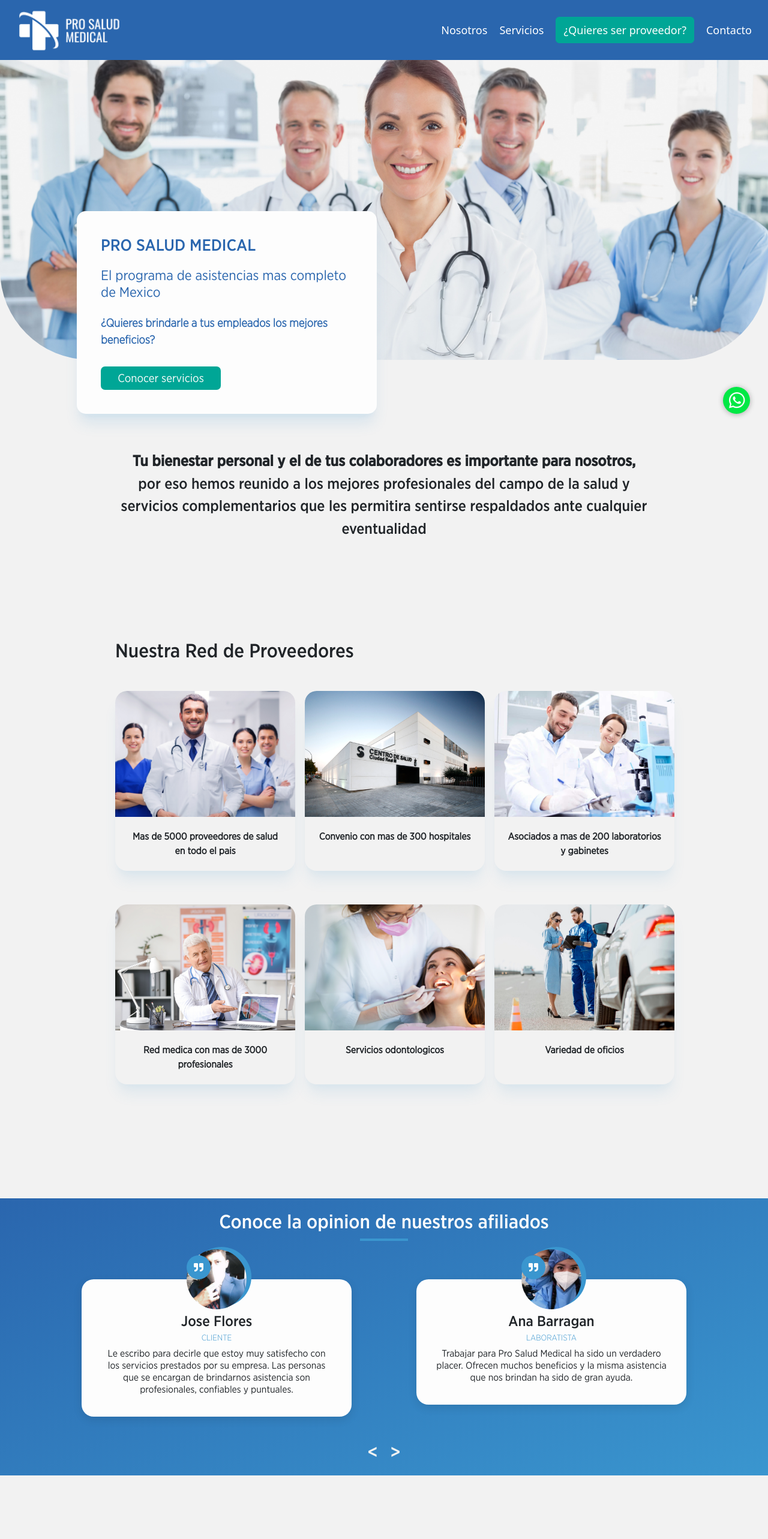
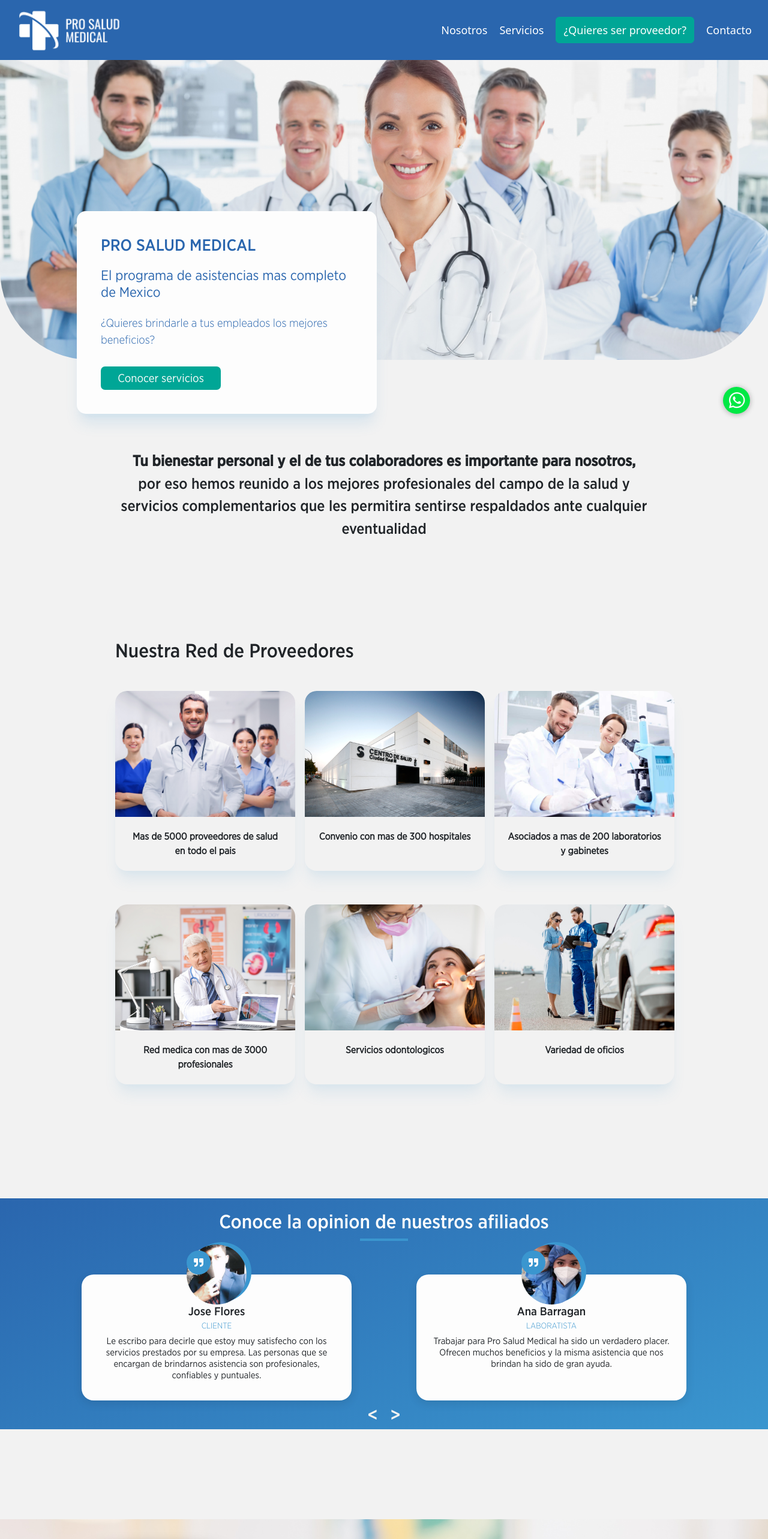
Before and after one commit to MrFontina/ProSaludMedical, a React (Create React App) app: page / in a window 1280 px wide. Shown: the top 2566 px of the page at 60% size. Built offline with nearby package versions, Linux system fonts and the light colour scheme.

Commit message:
slider actualizado

```diff
--- a/src/Componentes/Home.js
+++ b/src/Componentes/Home.js
@@ -10,7 +10,7 @@ const Home = () => {
     <div class="container-home">
       <div class="banner">
         <div class="banner-bg">
-          <div class="banner-presentacion reveal2">
+          <div class="banner-presentacion">
             <h2>PRO SALUD MEDICAL</h2>
             <h3>El programa de asistencias mas completo de Mexico</h3>
             <p>¿Quieres brindarle a tus empleados los mejores beneficios?</p>
--- a/src/Componentes/Slider.js
+++ b/src/Componentes/Slider.js
@@ -39,8 +39,9 @@ const Slider = () => (
     items={items}
     responsive={responsive}
     controlsStrategy="alternate"
-    animationType="fadein"
+    animationType="fadeout"
     animationDuration={800}
+    touchTracking
     infinite
     disableDotsControls
   />
--- a/src/Componentes/reviews.js
+++ b/src/Componentes/reviews.js
@@ -19,7 +19,7 @@ const reviews = [
     name: "Diego Guerrero",
     job: "Medico Radiologo",
     image: "../../Images/review3.jpg",
-    text: "Debo decir que estoy muy impresionado con el nivel de profesionalismo en Pro Salud Medical. Todo el personal está muy bien informado en todas las áreas de gestión, operaciones y funciones. ¡Es una gran empresa para trabajar!",
+    text: "Debo decir que estoy muy impresionado con el nivel de Pro Salud Medical. Todo el personal está muy bien informado en todas las áreas de gestión, operaciones y funciones. ¡Es una gran empresa para trabajar!",
   },
   {
     id: 4,
--- a/src/Styles/Componentes/home.scss
+++ b/src/Styles/Componentes/home.scss
@@ -32,6 +32,7 @@
         height: 300px;
       }
       .banner-presentacion {
+        animation: fadeup 1s ease forwards;
         display: flex;
         flex-direction: column;
         gap: 14px;
@@ -50,6 +51,7 @@
         -o-border-radius: 15px;
         box-shadow: rgba(58, 150, 207, 0.15) 0px 20px 25px -5px,
           rgba(58, 150, 207, 0.05) 0px 10px 10px -5px;
+        -webkit-animation: fadeup 1s ease forwards;
         @media (max-width: 625px) {
           height: auto;
           width: 90%;
@@ -250,3 +252,21 @@
 .reveal2.active {
   @include reveal2active;
 }
+@keyframes fadeup {
+  0% {
+    opacity: 0;
+    transform: perspective(2500px) rotateX(-100deg);
+    -webkit-transform: perspective(2500px) rotateX(-100deg);
+    -moz-transform: perspective(2500px) rotateX(-100deg);
+    -ms-transform: perspective(2500px) rotateX(-100deg);
+    -o-transform: perspective(2500px) rotateX(-100deg);
+  }
+  100% {
+    opacity: 1;
+    transform: perspective(2500px) rotateX(0deg);
+    -webkit-transform: perspective(2500px) rotateX(0deg);
+    -moz-transform: perspective(2500px) rotateX(0deg);
+    -ms-transform: perspective(2500px) rotateX(0deg);
+    -o-transform: perspective(2500px) rotateX(0deg);
+  }
+}
--- a/src/Styles/Componentes/reviews.scss
+++ b/src/Styles/Componentes/reviews.scss
@@ -6,7 +6,7 @@
 }
 .title {
   text-align: center;
-  margin-bottom: 4rem;
+  margin-bottom: 3.5rem;
   color: $color-claro;
   font-family: "gotham_narrowmedium";
   @media (max-width: 800px) {
@@ -19,6 +19,9 @@
   background: $color-2;
   margin-left: auto;
   margin-right: auto;
+  @media (max-width: 768px) {
+    display: none;
+  }
 }
 .container {
   width: 100%;
@@ -29,7 +32,7 @@
   flex-direction: column;
   justify-content: space-between;
   background: $color-claro;
-  padding: 1.5rem 2rem;
+  padding: 1.2rem;
   border-radius: 20px;
   box-shadow: 0 5px 15px rgba(0, 0, 0, 0.1);
   transition: all 0.3s ease;
@@ -45,7 +48,11 @@
   margin: auto;
 
   position: relative;
-  width: #{"min(90%, 450px)"};
+  width: Min(90%, 450px);
+  min-height: 210px;
+  @media (max-width: 990px) {
+    min-height: 243px;
+  }
 }
 .review:hover {
   box-shadow: 0 5px 15px rgba(0, 0, 0, 0.2);
@@ -108,6 +115,7 @@
 .author {
   margin-bottom: 0.25rem;
   font-family: "gotham_narrowmedium";
+  font-size: 1.2rem;
 }
 .job {
   margin-bottom: 0.5rem;
@@ -119,9 +127,7 @@
 .info {
   margin-bottom: 0.75rem;
   font-family: "gotham_narrowbook";
-  @media (max-width: 800px) {
-    font-size: 0.8rem;
-  }
+  font-size: 0.95rem;
 }
 .prev-btn,
 .next-btn {
@@ -144,6 +150,8 @@
 }
 .alice-carousel__prev-btn-item,
 .alice-carousel__next-btn-item {
+  margin: 0px 10px;
+  padding: 0px;
   font-size: 2rem;
   color: $color-fondo;
   font-family: "gotham_narrowmedium";
@@ -159,3 +167,8 @@
 .alice-carousel__wrapper {
   overflow: visible;
 }
+.alice-carousel__prev-btn,
+.alice-carousel__next-btn {
+  margin: 0px;
+  padding: 0px;
+}
```
